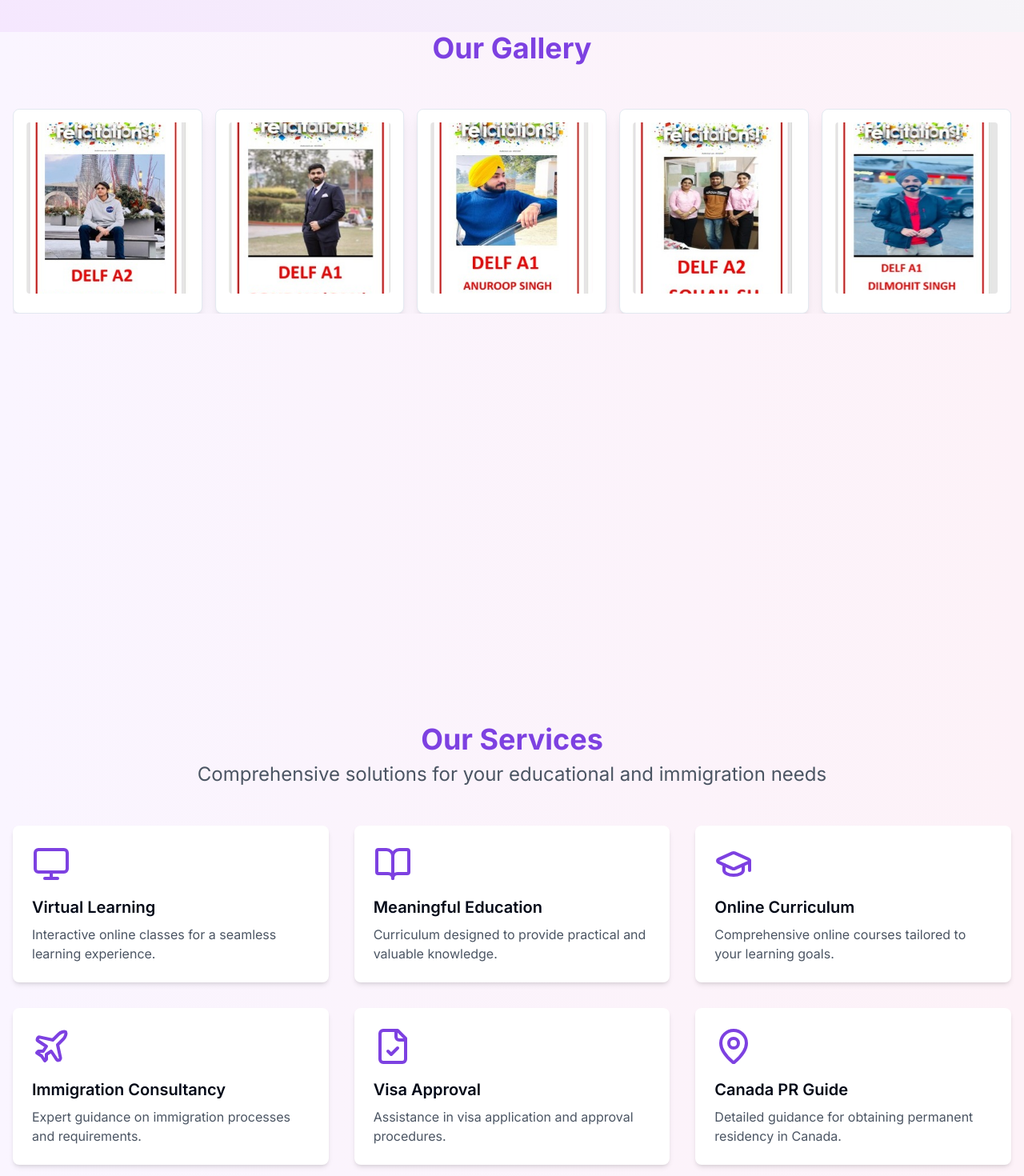
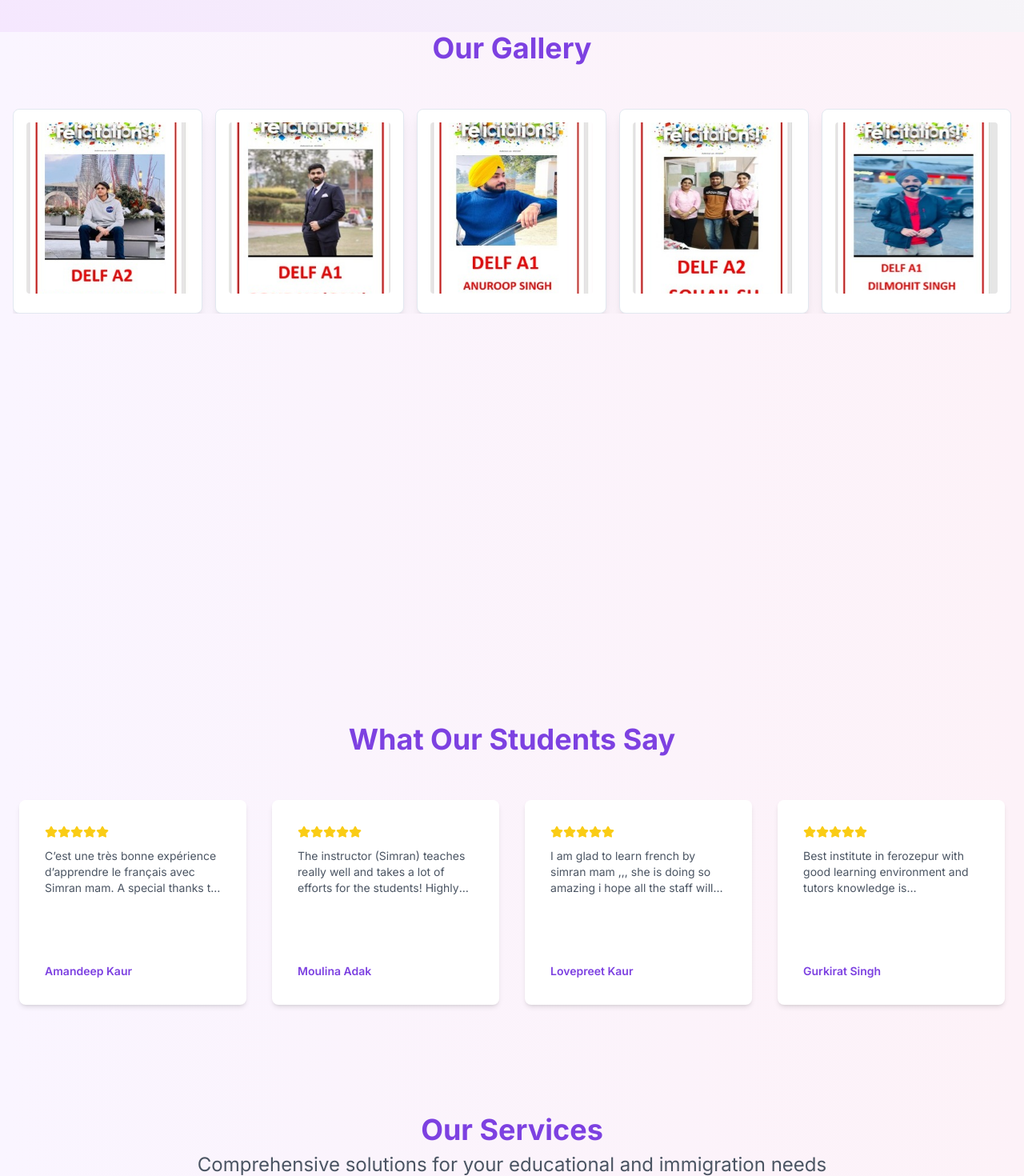
Before and after one commit to harrykamboj1/Aims-website, a Next.js app: page / in a window 1280 px wide. Shown: the part 760-2230 px from the top of the page at 80% size. Built offline with nearby package versions, Linux system fonts and the light colour scheme.

Commit message:
Final changes

```diff
--- a/src/app/components/Gallery.tsx
+++ b/src/app/components/Gallery.tsx
@@ -9,6 +9,7 @@ import { Card, CardContent } from "@/components/ui/card";
 import Image from "next/image";
 import Autoplay from "embla-carousel-autoplay";
 import { motion } from "framer-motion";
+import { testimonials } from "../data/data";
 
 const Gallery = () => {
   const [scrollY, setScrollY] = useState(0);
--- /dev/null
+++ b/src/app/components/testimonial.tsx
@@ -0,0 +1,73 @@
+import React, { useRef, useEffect } from "react";
+import { motion } from "framer-motion";
+import { Star } from "lucide-react";
+import { testimonials } from "../data/data";
+import {
+  Carousel,
+  CarouselContent,
+  CarouselItem,
+} from "@/components/ui/carousel";
+import Autoplay from "embla-carousel-autoplay";
+
+const Testimonial = () => {
+  const autoplayOptions = {
+    delay: 3000,
+  };
+
+  return (
+    <div className="bg-gradient-to-r from-purple-50 to-pink-50 py-16">
+      <div className="container mx-auto px-4">
+        <h2 className="text-3xl md:text-4xl font-bold text-center mb-12 text-mainPurple">
+          What Our Students Say
+        </h2>
+        <Carousel
+          plugins={[Autoplay(autoplayOptions)]}
+          className="w-full"
+          opts={{
+            align: "start",
+            loop: true,
+          }}
+        >
+          <CarouselContent>
+            {testimonials.map((testimonial, index) => (
+              <CarouselItem
+                key={index}
+                className="sm:basis-2/3 md:basis-1/2 lg:basis-1/3 xl:basis-1/4 pl-4"
+              >
+                <motion.div
+                  className="bg-white p-8 rounded-lg shadow-md h-64 flex flex-col justify-between m-2"
+                  whileHover={{ scale: 1.05 }}
+                  transition={{ type: "spring", stiffness: 300 }}
+                >
+                  <div>
+                    <div className="flex items-center mb-3">
+                      {[...Array(5)].map((_, i) => (
+                        <Star
+                          key={i}
+                          className={`w-4 h-4 ${
+                            i < testimonial.stars
+                              ? "text-yellow-400"
+                              : "text-gray-300"
+                          }`}
+                          fill={i < testimonial.stars ? "currentColor" : "none"}
+                        />
+                      ))}
+                    </div>
+                    <p className="text-gray-600 mb-3 text-sm line-clamp-3">
+                      {testimonial.review}
+                    </p>
+                  </div>
+                  <p className="font-semibold text-mainPurple text-sm">
+                    {testimonial.name}
+                  </p>
+                </motion.div>
+              </CarouselItem>
+            ))}
+          </CarouselContent>
+        </Carousel>
+      </div>
+    </div>
+  );
+};
+
+export default Testimonial;
--- /dev/null
+++ b/src/app/data/data.ts
@@ -0,0 +1,65 @@
+export const testimonials = [
+  {
+    name: "Aashita sharma",
+    stars: 5,
+    review:
+      "I am learning French from Simran mam from last 5 months. The way she explains each and everything makes the things so easy to understand. She always maintains the postive atmosphere in the class so that students feel themselves motivated and supported. Highly recommend to every one to take the opportunity to study Ielts / French from the AIMS. Best institute ⭐️😇",
+  },
+  {
+    name: "Amandeep Kaur",
+    stars: 5,
+    review: `C’est une très bonne expérience d’apprendre le français avec Simran mam.
+A special thanks to Simran mam for always helping me and clearing my doubts.
+Will always recommend this institute to others for clearing IELTS/FRENCH exams and to those who want to achieve good results.`,
+  },
+  {
+    name: "Moulina Adak",
+    stars: 5,
+    review:
+      "The instructor (Simran) teaches really well and takes a lot of efforts for the students! Highly recommend for getting started!!",
+  },
+  {
+    name: "Lovepreet Kaur",
+    stars: 5,
+    review: `I am glad to learn french by simran mam ,,, she is doing so amazing i hope all the staff will get more n more achievements ahead n sure they all are having huge blessings by everyone.
+
+Hats off for this wonderful staff🤗🤗`,
+  },
+  {
+    name: "Gurkirat Singh",
+    stars: 5,
+    review: `Best institute in ferozepur with good learning environment and tutors knowledge is excellent.Great place to achieve good band scores.⭐⭐⭐⭐⭐`,
+  },
+  {
+    name: "Monika Kundu",
+    stars: 5,
+    review: `I am learning french from them from last 2 months overall good experience, simran dii is really nice and understanding ❤️✅`,
+  },
+  {
+    name: "Gourav Pensia",
+    stars: 5,
+    review: `One of the best institute to learn from!
+The instructors and staff are very cooperative and helpful.
+Highly and Highly recommended!`,
+  },
+  {
+    name: "Prbel Thind",
+    stars: 5,
+    review: `This is the best learning institution with skilled and knowledgeable staff. Although, I only learned through online classes, I can say that if you want your desired score, please contact them. They are the best.`,
+  },
+  {
+    name: "Prbel Thind",
+    stars: 5,
+    review: `This is the best learning institution with skilled and knowledgeable staff. Although, I only learned through online classes, I can say that if you want your desired score, please contact them. They are the best.`,
+  },
+  {
+    name: "Amneet Kaur",
+    stars: 5,
+    review: `This is the best institute. It has great learning environment as well as many facilities and faculty are available here. If you want 100% result then come here. Also it has flexible timing.`,
+  },
+  {
+    name: "Gurpreet Singh",
+    stars: 5,
+    review: `Success is the result of perfection, hard work, learning from failure, loyalty, and persistence that I have learnt form there. I believe this is the best institute.`,
+  },
+];
--- a/src/app/page.tsx
+++ b/src/app/page.tsx
@@ -7,6 +7,7 @@ import Gallery from "./components/Gallery";
 import Services from "./components/Services";
 import ContactForm from "./components/ContactForm";
 import Footer from "./components/Footer";
+import Testimonial from "./components/testimonial";
 
 export default function Home() {
   const [loading, setIsLoading] = useState(true);
@@ -38,6 +39,7 @@ export default function Home() {
       <Navbar />
       <HeroSection />
       <Gallery />
+      <Testimonial />
       <Services />
       <ContactForm />
       <Footer />
--- a/tailwind.config.ts
+++ b/tailwind.config.ts
@@ -1,4 +1,7 @@
 import type { Config } from "tailwindcss";
+const {
+  default: flattenColorPalette,
+} = require("tailwindcss/lib/util/flattenColorPalette");
 
 const config = {
   darkMode: ["class"],
@@ -72,14 +75,32 @@ const config = {
           from: { height: "var(--radix-accordion-content-height)" },
           to: { height: "0" },
         },
+        scroll: {
+          to: {
+            transform: "translate(calc(-50% - 0.5rem))",
+          },
+        },
       },
       animation: {
         "accordion-down": "accordion-down 0.2s ease-out",
         "accordion-up": "accordion-up 0.2s ease-out",
+        scroll:
+          "scroll var(--animation-duration, 40s) var(--animation-direction, forwards) linear infinite",
       },
     },
   },
-  plugins: [require("tailwindcss-animate")],
+  plugins: [require("tailwindcss-animate"), addVariablesForColors],
 } satisfies Config;
 
+function addVariablesForColors({ addBase, theme }: any) {
+  let allColors = flattenColorPalette(theme("colors"));
+  let newVars = Object.fromEntries(
+    Object.entries(allColors).map(([key, val]) => [`--${key}`, val])
+  );
+
+  addBase({
+    ":root": newVars,
+  });
+}
+
 export default config;
```
Also changed, not shown: src/app/components/Services.tsx (+7 -1 lines).
